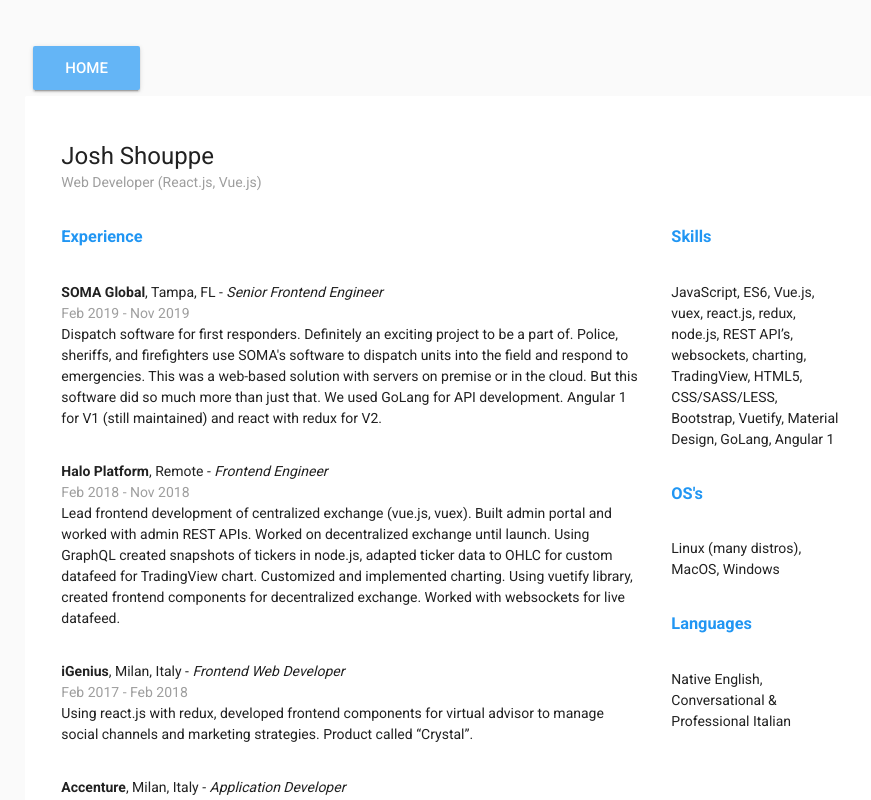
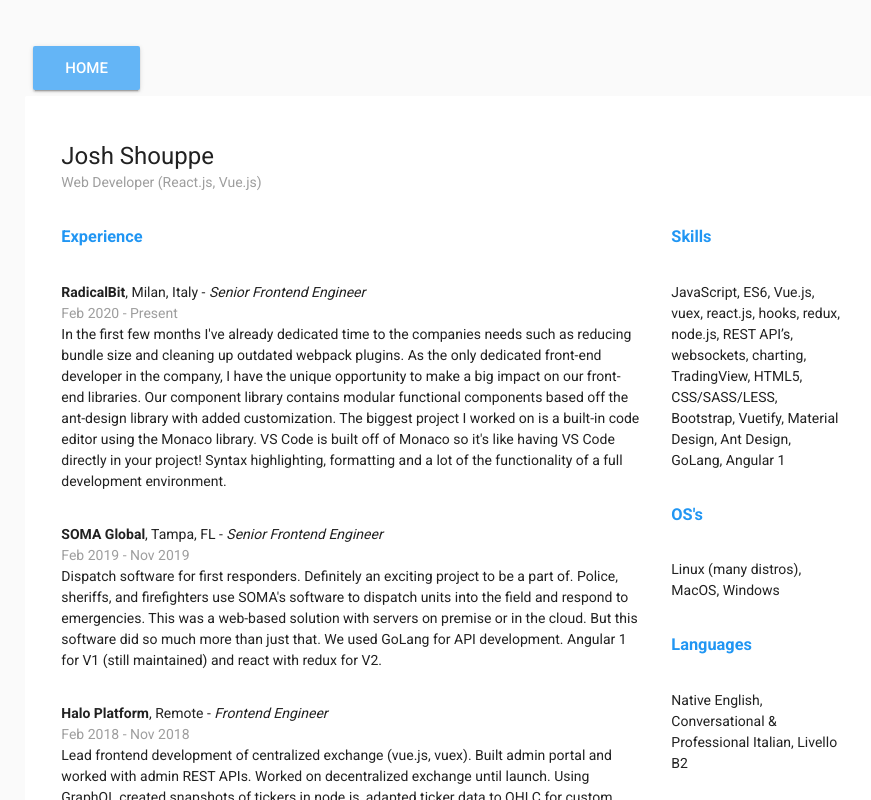
Before and after one commit to coozin/Resume, a Vue app: page /#/resume in a window 1280 px wide. Shown: the top 800 px of the page, without its empty margins (188-1059 px from the left). Built offline with nearby package versions, Linux system fonts and the light colour scheme.

Commit message:
adding radicalbit

```diff
--- a/src/components/ImageCard.vue
+++ b/src/components/ImageCard.vue
@@ -25,7 +25,7 @@
     image: Object,
   },
   created () {
-    console.log(this.image)
+    // console.log(this.image)
   }
 }
 </script>
--- a/src/components/MainPage.vue
+++ b/src/components/MainPage.vue
@@ -98,6 +98,20 @@
                       After the crypto bubble went bust. I started working locally in Tampa at <a href="https://www.somaglobal.com/">SOMA Global</a> in the public
                       safety arena. I got back to my roots to once again work with react & redux but with some new skills sprinkled in.
                       (React, Redux, GoLang, Angular)
+                    </v-card-text>
+                  </v-card>
+                </v-flex>
+                <v-flex xs12 md4>
+                  <v-card flat class="elevation-0 transparent">
+                    <v-card-text class="text-xs-center">
+                      <v-icon x-large class="blue--text text--lighten-2">fas fa-chart-line</v-icon>
+                    </v-card-text>
+                    <v-card-title primary-title class="layout justify-center">
+                      <div class="headline text-xs-center">Real-time Data</div>
+                    </v-card-title>
+                    <v-card-text>
+                      After moving back to Italy I started at <a href="https://www.radicalbit.io/">Radicalbit</a> working with live streaming data and dashboards.
+                      Streaming data and real-time analytics introduced interesting front-end challenges querying data and displaying charts.
                     </v-card-text>
                   </v-card>
                 </v-flex>
--- a/src/views/Resume.vue
+++ b/src/views/Resume.vue
@@ -22,6 +22,20 @@
               <v-card-text>
                 <div>
                   <h3 class="blue--text">Experience</h3>
+                </div>
+              </v-card-text>
+              <v-card-text>
+                <div>
+                  <div><b>RadicalBit</b>, Milan, Italy - <i>Senior Frontend Engineer</i></div>
+                  <div class="grey--text">Feb 2020 - Present</div>
+                  <blockquote>In the first few months I've already dedicated time to the companies needs such as reducing
+                    bundle size and cleaning up outdated webpack plugins. As the only dedicated front-end developer in the
+                    company, I have the unique opportunity to make a big impact on our front-end libraries. Our component
+                    library contains modular functional components based off the ant-design library with added customization.
+                    The biggest project I worked on is a built-in code editor using the Monaco library. VS Code is built off
+                    of Monaco so it's like having VS Code directly in your project! Syntax highlighting, formatting and a lot
+                    of the functionality of a full development environment.
+                  </blockquote>
                 </div>
               </v-card-text>
               <v-card-text>
@@ -94,9 +108,9 @@
               </v-card-text>
               <v-card-text>
                 <div>
-                  <blockquote>JavaScript, ES6, Vue.js, vuex, react.js, redux, node.js,
+                  <blockquote>JavaScript, ES6, Vue.js, vuex, react.js, hooks, redux, node.js,
                     REST API’s, websockets, charting, TradingView,
-                    HTML5, CSS/SASS/LESS, Bootstrap, Vuetify, Material Design, GoLang, Angular 1</blockquote>
+                    HTML5, CSS/SASS/LESS, Bootstrap, Vuetify, Material Design, Ant Design, GoLang, Angular 1</blockquote>
                 </div>
               </v-card-text>
               <v-card-text>
@@ -117,7 +131,7 @@
               <v-card-text>
                 <div>
                   <blockquote>Native English,</blockquote>
-                  <blockquote>Conversational & Professional Italian</blockquote>
+                  <blockquote>Conversational & Professional Italian, Livello B2</blockquote>
                 </div>
               </v-card-text>
             </v-flex>
```
Also changed, not shown: 7 other files (tests, documents, lock files or other folders).
